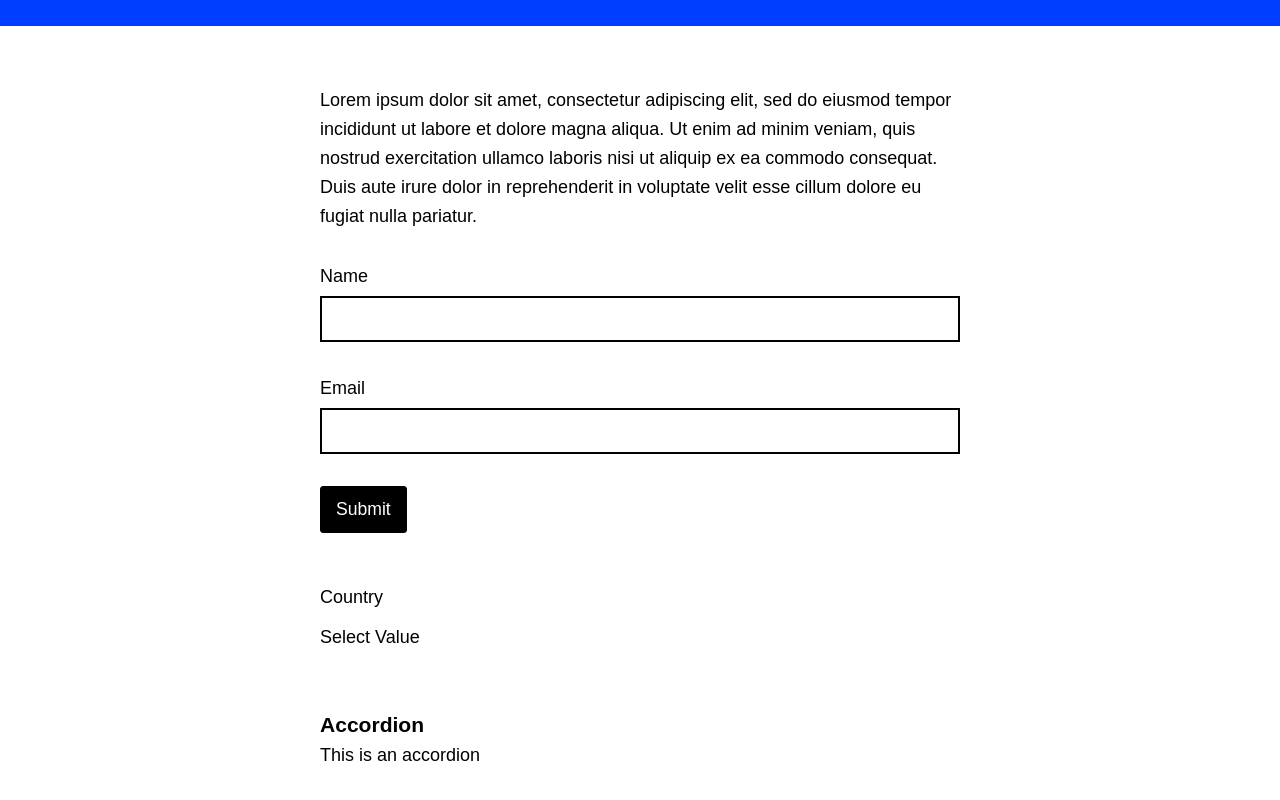
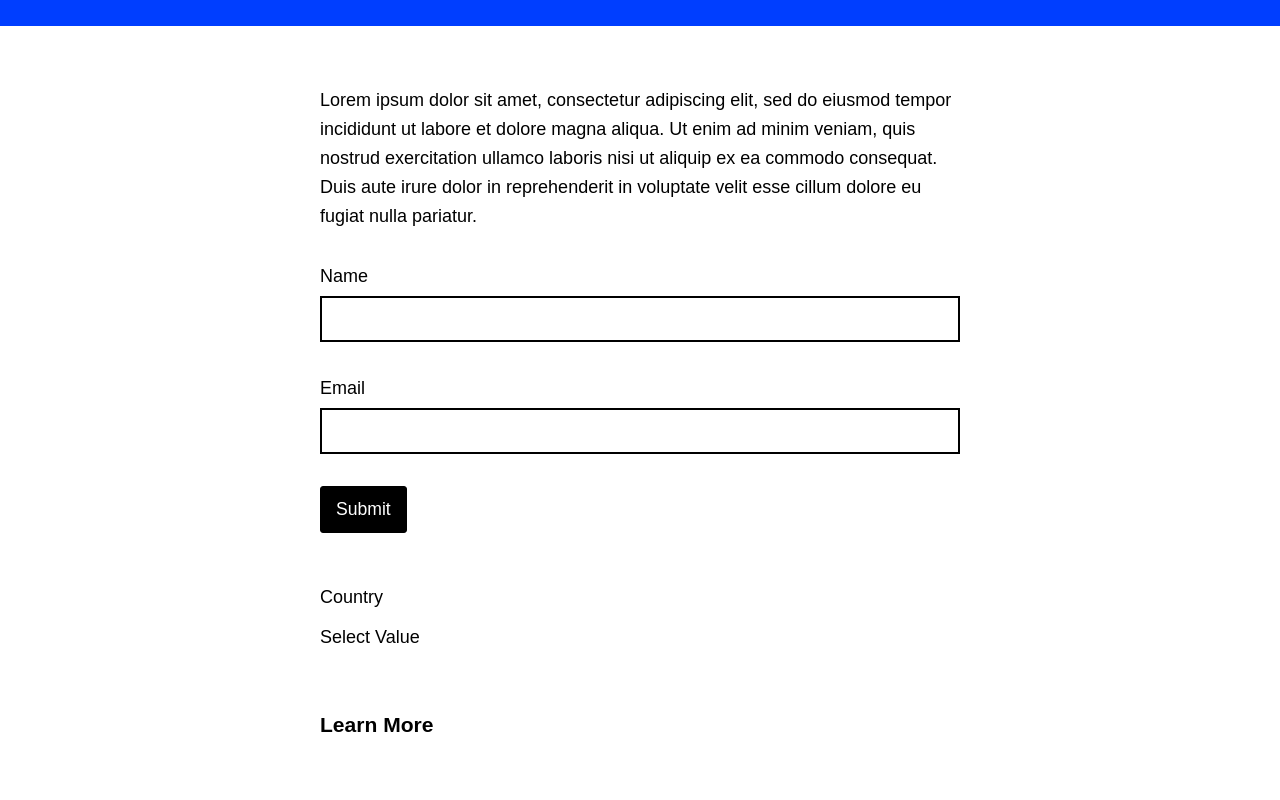
Before and after one commit to dkempton12/components-library, a React (Create React App) app: page / in a window 1280 px wide. Shown: the part 276-1076 px from the top of the page. Built offline with nearby package versions, Linux system fonts and the light colour scheme.

Commit message:
updating Accordion component

```diff
--- a/src/App.js
+++ b/src/App.js
@@ -24,8 +24,8 @@ function App() {
         <Signup />
 
         <Dropdown data={dropdownData} label="Country" />
-        <h3>Accordion</h3>
-        <Accordion>
+
+        <Accordion accordionHeading="Learn More">
           <ul>
             <li>
               Lorem ipsum dolor sit amet, consectetur adipiscing elit, sed do
--- a/src/components/UI/Accordion/Accordion.js
+++ b/src/components/UI/Accordion/Accordion.js
@@ -1,23 +1,27 @@
 import React, { useState } from "react";
-import classes from "./Accordion.module.scss";
+import styled from "styled-components";
 
-function Accordion({ children, title }) {
+const AccordionHeading = styled.h3`
+  cursor: pointer;
+`;
+
+function Accordion({ children, accordionHeading }) {
   const [displayAccordion, setDisplayAccordion] = useState(false);
 
   const accordionToggleHandler = () => {
     setDisplayAccordion(!displayAccordion);
   };
 
-  const accordionToggleUI = displayAccordion ? (
-    <div className={classes.accordioncontent}>{children}</div>
-  ) : (
-    <p>This is an accordion</p>
-  );
+  const accordionContent = displayAccordion ? <div>{children}</div> : null;
 
   return (
-    <div className={classes.accordion} onClick={accordionToggleHandler}>
-      {accordionToggleUI}
-    </div>
+    <>
+      <AccordionHeading onClick={accordionToggleHandler}>
+        {accordionHeading}
+      </AccordionHeading>
+
+      <div>{accordionContent}</div>
+    </>
   );
 }
 
```
Also changed, not shown: src/components/UI/Accordion/Accordion.module.scss (deleted).
